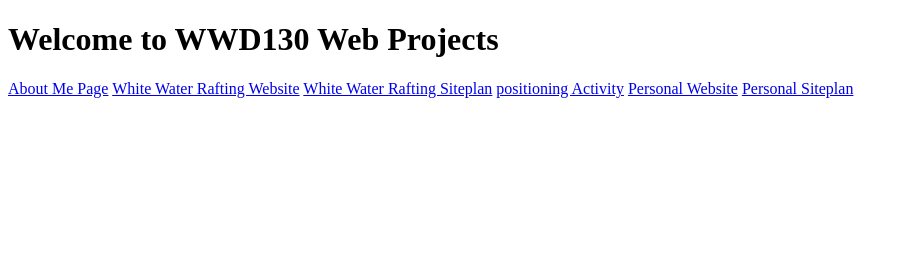
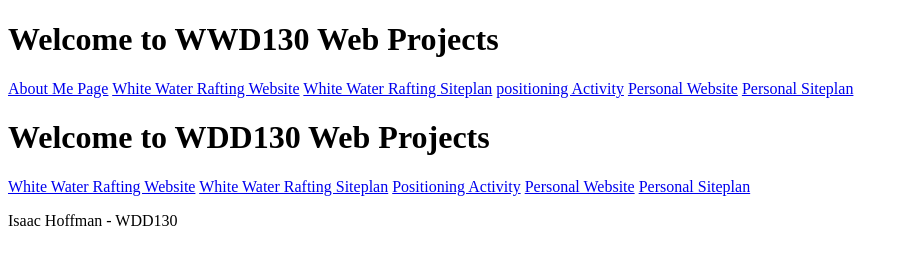
Before and after one commit to Flipside64/wdd130, a plain HTML site: page index.html in a window 1280 px wide. Shown: the whole page, without its empty margins (0-909 px from the left). Drawn offline with Linux system fonts and the light colour scheme.

Commit message:
Added a paragraph to the home page

```diff
--- a/index.html
+++ b/index.html
@@ -18,3 +18,13 @@
     </nav>
 </body>
 </html>
+
+<h1>Welcome to WDD130 Web Projects</h1>
+<nav>
+    <a href="wwr/index.html">White Water Rafting Website</a>
+    <a href="wwr/site-plan-rafting.html">White Water Rafting Siteplan</a>
+    <a href="positioning.html">Positioning Activity</a>
+    <a href="#">Personal Website</a>
+    <a href="#">Personal Siteplan</a>
+</nav>
+<p>Isaac Hoffman - WDD130</p>
```
